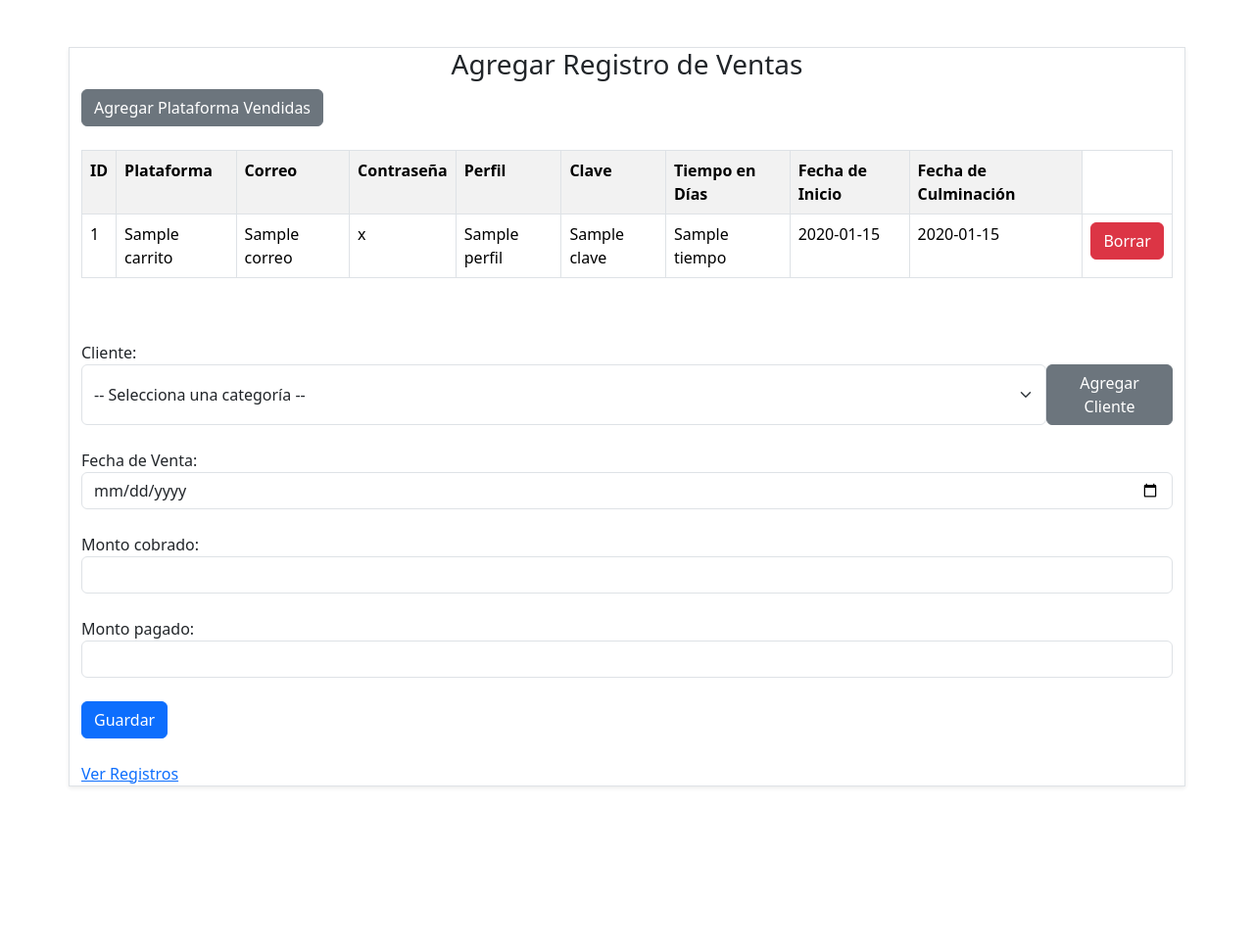
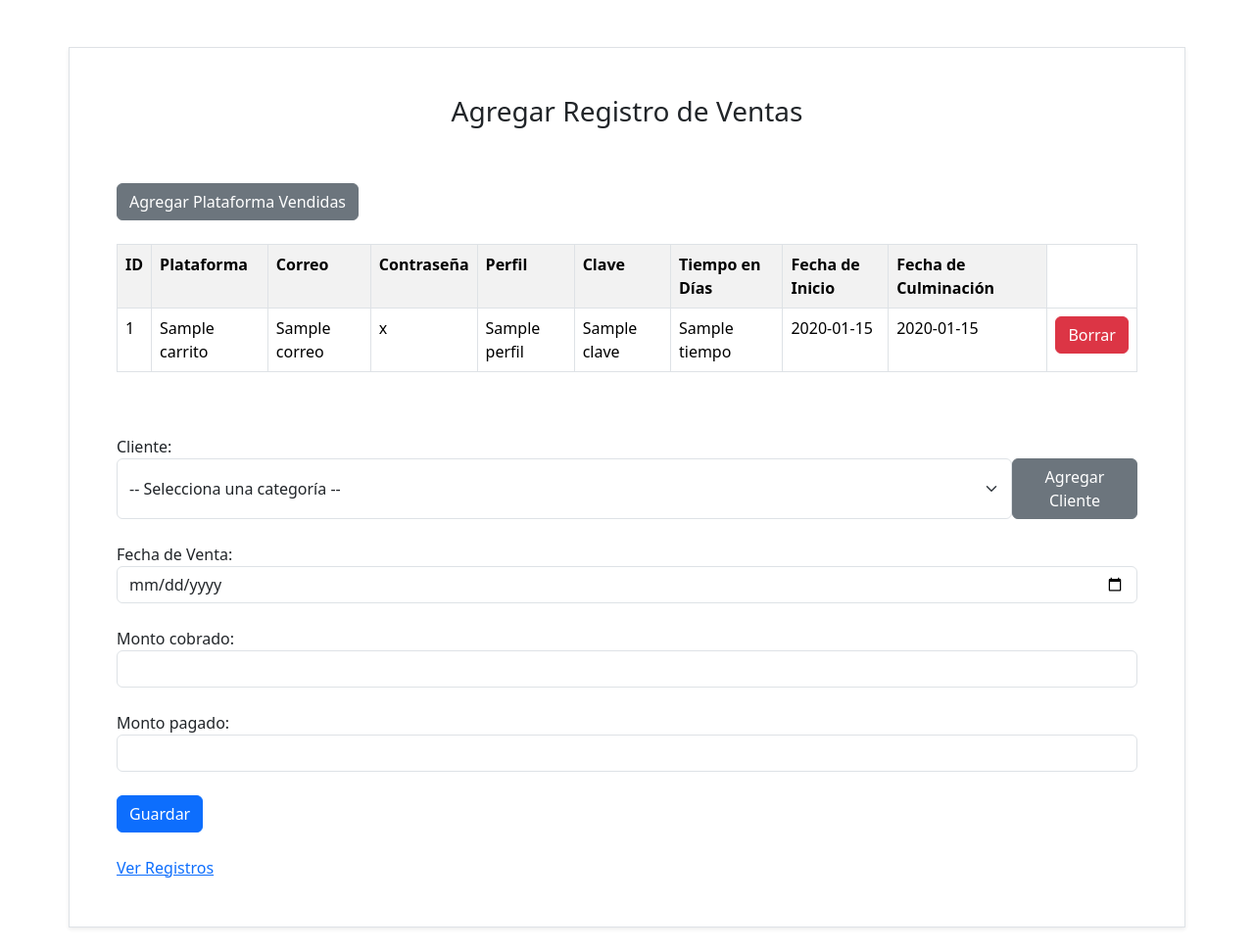
Before and after one commit to Fredy2201/RepositorioFredPython, a Flask app: template templates/formulario1_ventas.html in a window 1280 px wide. Shown: the whole page at 98% size. Before the commit the page ends 804 px from the top, so only its background shows below. Run offline with Flask 3, Linux system fonts and the light colour scheme; the template is opened without the code that fills it: most values are stand-ins (such as "Sample title", 1, 10 or a date in 2020).

Commit message:
Arreglando tabla

```diff
--- a/templates/formulario1_ventas.html
+++ b/templates/formulario1_ventas.html
@@ -14,11 +14,12 @@
 </head>
 <body>
 
-    <div class="container border mt-5 shadow-sm">
+    <div class="container border mt-5 shadow-sm p-5">
         <form method="POST" action="/form1ventas" class="formulario">
-            <h3 class="text-center">Agregar Registro de Ventas</h3>
+            <h3 class="text-center">Agregar Registro de Ventas</h3><br><br>
 
             <button class="btn btn-secondary" type="button" data-bs-toggle="modal" data-bs-target="#miModal">Agregar Plataforma Vendidas</button><br><br>
+            <div class="table-responsive">
                 <table border="1" class="table table-striped table-bordered">
                     <tr>
                         <th>ID</th>
@@ -48,6 +49,8 @@
                     </tr>
                     {% endfor %}
                 </table><br><br>
+            </div>
+
 
 
             <label for="nom">Cliente:</label><br>
```
Lines whose indentation alone changed are shown as unchanged.
